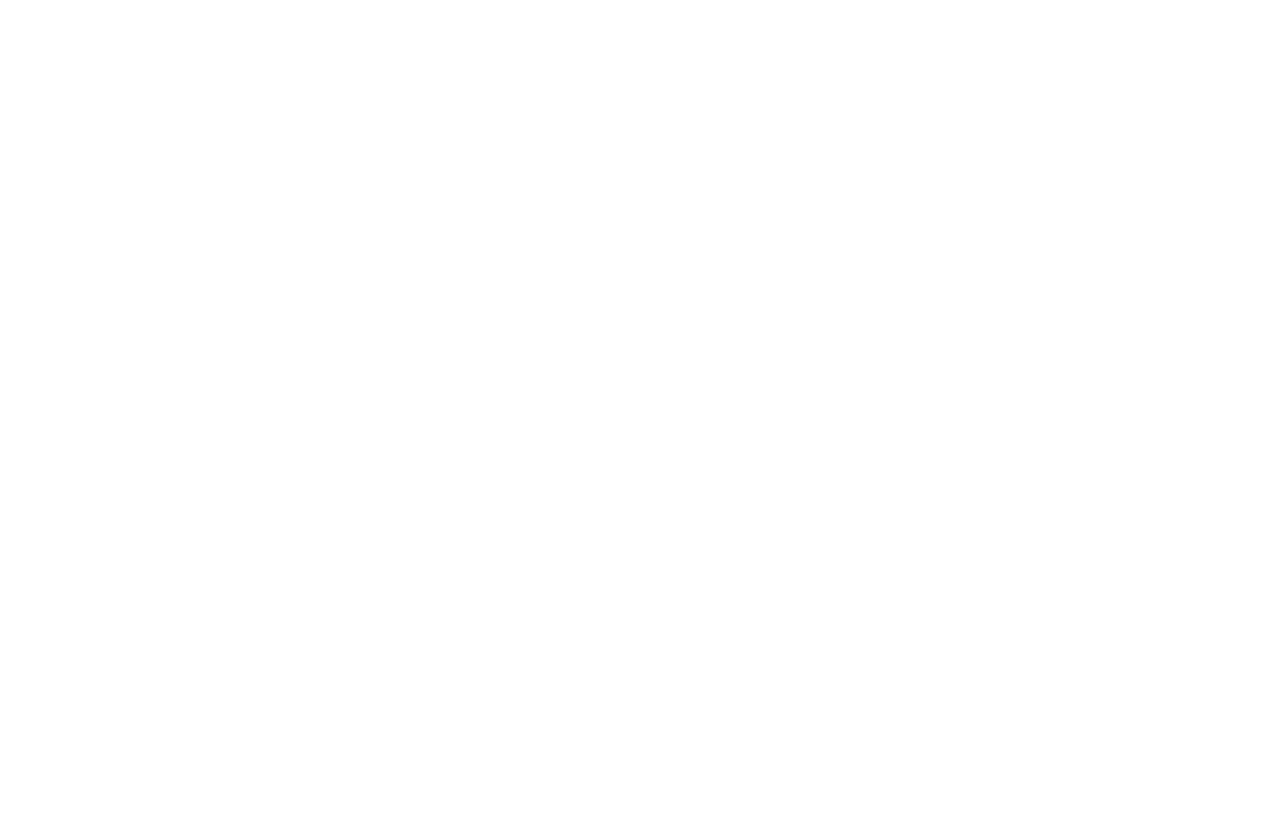
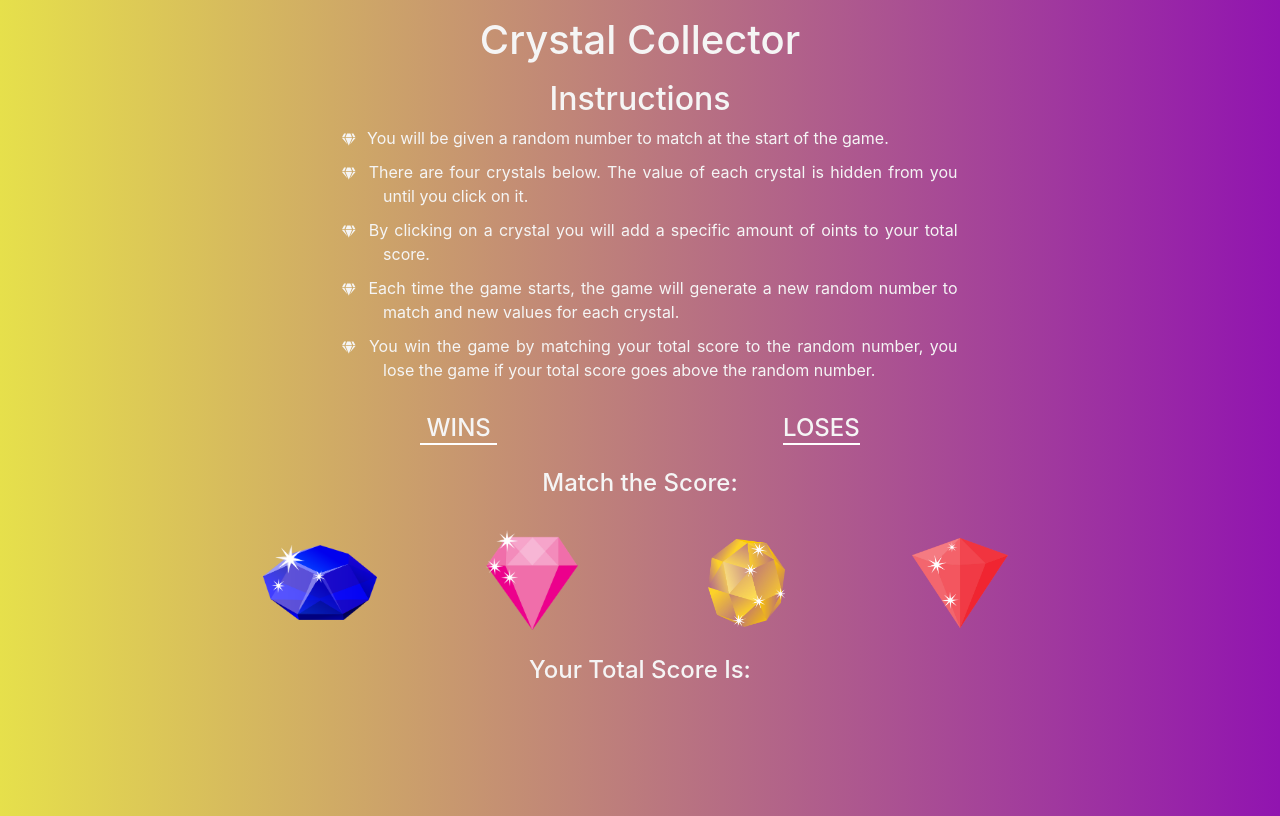
Before and after one commit to avakrishn/Crystal-Collector, a plain HTML site: page index.html in a window 1280 px wide. Drawn offline with nearby package versions, Linux system fonts and the light colour scheme.

Commit message:
created css styling for game and added the four crystal

```diff
--- a/assets/css/style.css
+++ b/assets/css/style.css
@@ -0,0 +1,42 @@
+body, html{
+    width: 100%;
+    height: 100%;
+    background: linear-gradient(-90deg, #9114b0, rgb(230, 224, 75));
+    color: whitesmoke;
+
+}
+.crystal{
+    width: 62%;
+}
+
+.crystal:hover{
+    cursor: pointer;
+    transform: scale(1.1);
+}
+
+#crystalThree{
+    width: 42%;
+}
+
+#crystalFour{
+    width: 52%;
+}
+
+
+li {
+    padding-left: 1.28571429em;
+    text-indent: -1.28571429em;
+    margin-bottom: 10px;
+}
+
+.mr-7{
+    margin-right: 10%;
+}
+
+.ml-7{
+    margin-left: 10%;
+}
+
+.winsHeader, .losesHeader{
+    border-bottom: 2px white solid;
+}
--- a/index.html
+++ b/index.html
@@ -7,11 +7,78 @@
     <meta name="viewport" content="width=device-width, initial-scale=1">
     <link rel="stylesheet" type="text/css" media="screen" href="assets/css/reset.css"/>
     <link rel="stylesheet" href="https://maxcdn.bootstrapcdn.com/bootstrap/4.0.0/css/bootstrap.css">
+    <link rel="stylesheet" href="https://use.fontawesome.com/releases/v5.0.13/css/all.css" integrity="sha384-DNOHZ68U8hZfKXOrtjWvjxusGo9WQnrNx2sqG0tfsghAvtVlRW3tvkXWZh58N9jp" crossorigin="anonymous">
     <link rel="stylesheet" type="text/css" media="screen" href="assets/css/style.css" />
 
     <script src="assets/javascript/game.js"></script>
 </head>
 <body>
+    <div class="container-fluid text-center mt-3">
+        <h1>Crystal Collector</h1>
+    </div>
+    <div class="container text-center justify-content-center mt-3 mb-3">
+        <h2>Instructions</h2>
+        <div class= "row text-justify justify-content-center">
+            <div class="col-md-7">
+                <ul class="fa-ul">
+                    <li><i class="fas fa-gem fa-xs"></i>  You will be given a random number to match at the start of the game.</li>
+                    <li><i class="fas fa-gem fa-xs"></i>  There are four crystals below. The value of each crystal is hidden from you until you click on it.</li>
+                    <li><i class="fas fa-gem fa-xs"></i>  By clicking on a crystal you will add a specific amount of oints to your total score.</li>
+                    <li><i class="fas fa-gem fa-xs"></i>  Each time the game starts, the game will generate a new random number to match and new values for each crystal.</li>
+                    <li><i class="fas fa-gem fa-xs"></i>  You win the game by matching your total score to the random number, you lose the game if your total score goes above the random number.</li>
+                </ul>
+            </div>
+        </div>
+    </div>
+
+    <div class ="container-fluid text-center mt-3 mb-3">
+        <h4 class="result"></h4>
+        <div class="row justify-content-center mb-3">
+            <div class="col-md-1 mr-7">
+                <h4 class="winsHeader">WINS</h4>
+                <div class="wins"></div>
+            </div>
+            <div class="col-md-1 ml-7">
+                <h4 class="losesHeader">LOSES</h4>
+                <div class="loses"></div>
+            </div>
+        </div>
+        <div class="row justify-content-center mb-3">
+            <h4>Match the Score:</h4>
+            <div class="ranScore"></div>
+        </div>
+
+
+        <div class="row justify-content-center mt-3 mb-3 d-flex align-items-center">
+            <div class="col-md-2 mt-1">
+                <img class="crystal" id="crystalOne" src="assets/images/blue-crystal.png" alt="Blue Crystal">
+            </div>
+
+            <div class="col-md-2 mt-1">
+                <img class="crystal" id="crystalTwo" src="assets/images/pink-crystal.png" alt="Pink Crystal">
+            </div>
+
+            <div class="col-md-2 mt-1">
+                <img class="crystal" id="crystalThree" src="assets/images/yellow-crystal.png" alt="Yellow Crystal">
+            </div>
+
+            <div class="col-md-2 mt-1">
+                <img class="crystal" id="crystalFour" src="assets/images/red-crystal.png" alt="Red Crystal">
+            </div>
+
+        </div>
+
+        <div class="row justify-content-center mb-3">
+            <h4>Your Total Score Is:</h4>
+            <div class="yourScore"></div>
+        </div>
+
+    </div>
+
+
+
+
+
 
 
 </body>
```
Also changed, not shown: assets/images/blue-crystal.png (added), assets/images/pink-crystal.png (added), assets/images/red-crystal.png (added), assets/images/yellow-crystal.png (added), 3 other files.
